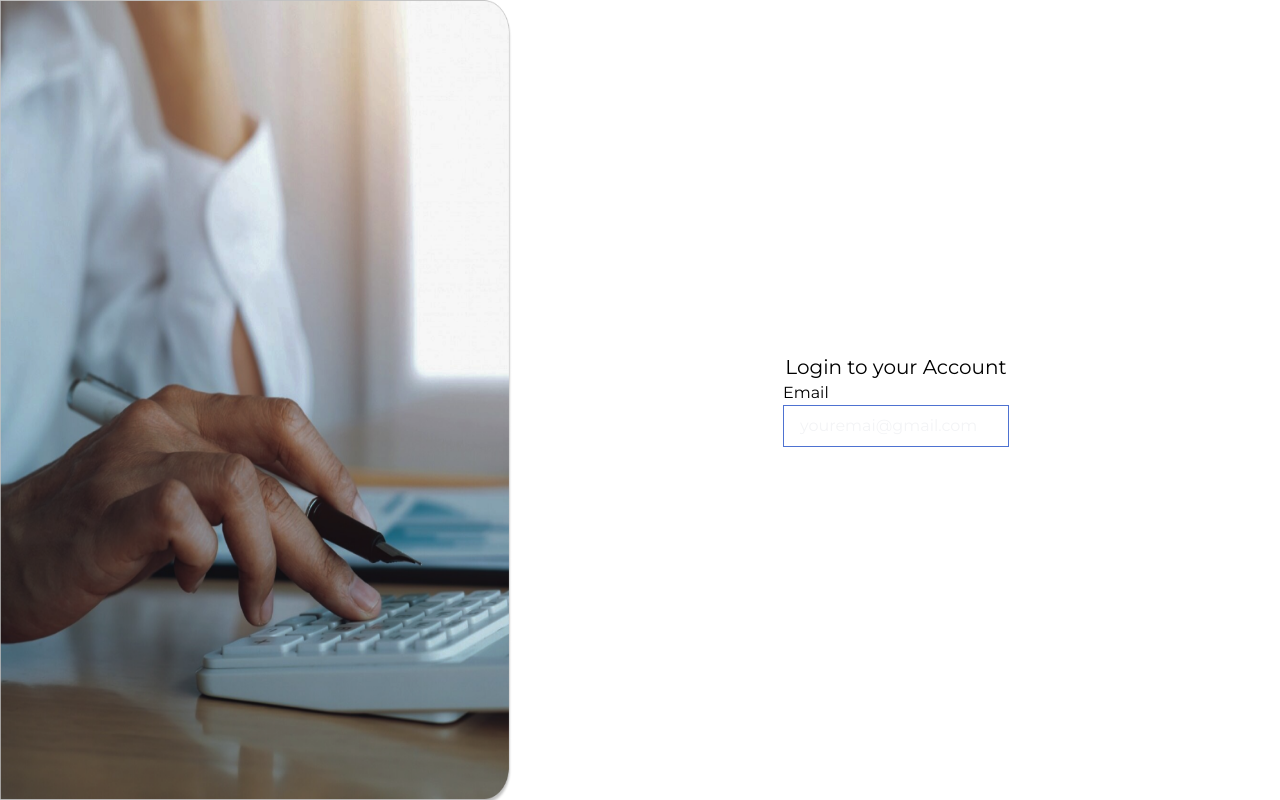
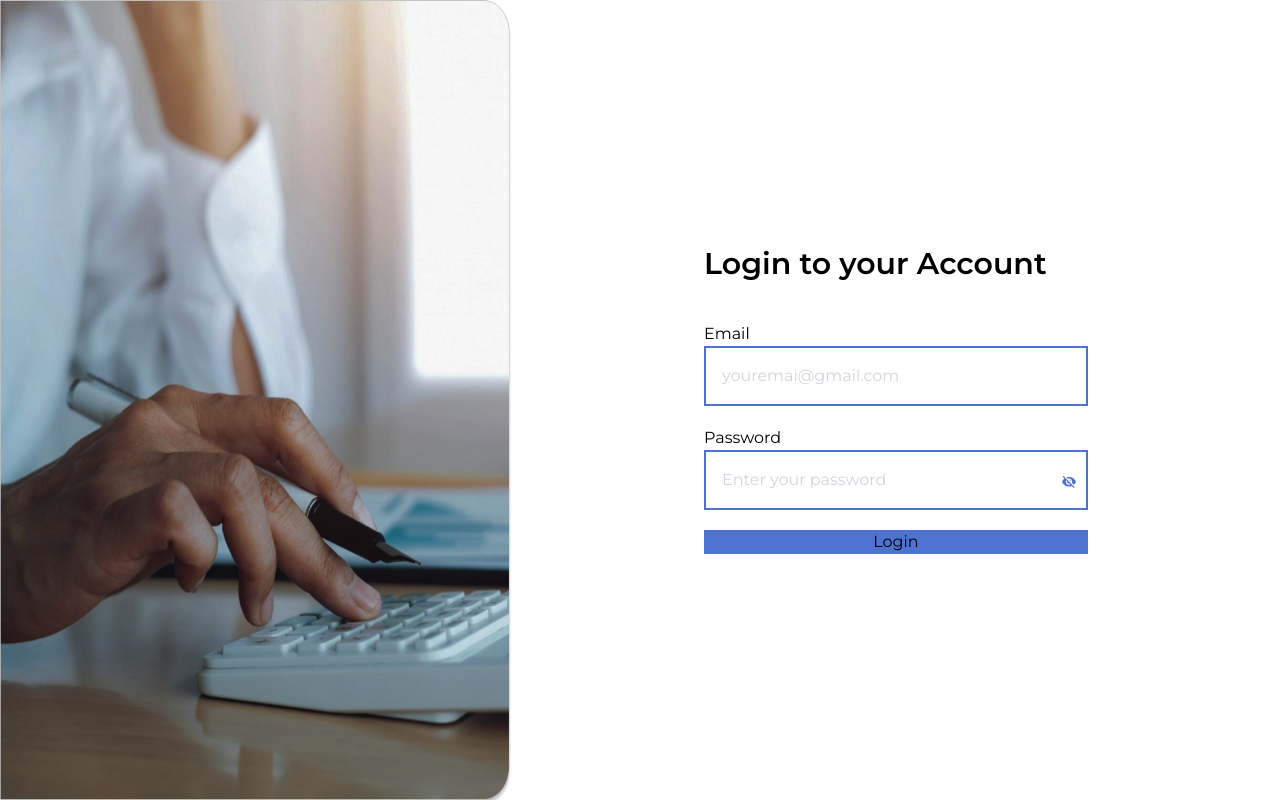
Before and after one commit to matincodes/tax-nigeria, a React (Create React App) app: page /login in a window 1280 px wide. Built offline with nearby package versions, Linux system fonts and the light colour scheme.

Commit message:
adding new files

```diff
--- a/public/index.html
+++ b/public/index.html
@@ -17,7 +17,7 @@
     <link rel="manifest" href="%PUBLIC_URL%/manifest.json" />
     <link rel="preconnect" href="https://fonts.googleapis.com">
     <link rel="preconnect" href="https://fonts.gstatic.com" crossorigin>
-    <link href="https://fonts.googleapis.com/css2?family=Manrope:wght@200..800&family=Montserrat:ital,wght@0,100..900;1,100..900&display=swap" rel="stylesheet">
+    <link href="https://fonts.googleapis.com/css2?family=Manrope:wght@200..800&family=Montserrat:ital,wght@0,100..900;1,100..900&family=Poppins:ital,wght@0,100;0,200;0,300;0,400;0,500;0,600;0,700;0,800;0,900;1,100;1,200;1,300;1,400;1,500;1,600;1,700;1,800;1,900&display=swap" rel="stylesheet">
     <!--
       Notice the use of %PUBLIC_URL% in the tags above.
       It will be replaced with the URL of the `public` folder during the build.
--- a/src/components/dashboard/dashboard.jsx
+++ b/src/components/dashboard/dashboard.jsx
@@ -1,6 +1,5 @@
 import { Route, Routes } from "react-router-dom";
 import DashNav from "../../routes/dashnav/dashnav";
-
 
 const Dashboard = () => {
     return (
--- a/src/routes/dashnav/dashnav.jsx
+++ b/src/routes/dashnav/dashnav.jsx
@@ -31,6 +31,17 @@ const DashNav = () => {
                             ))
                         }
                     </ul>
+                    <ul>
+                        {
+                            navData.slice(-2).map((index, items) =>(
+                                <li key={index}>
+                                    <Link>
+
+                                    </Link>
+                                </li>
+                            ))
+                        }
+                    </ul>
                 </div>
             </div>
             <Outlet/>
--- a/src/routes/login/login.jsx
+++ b/src/routes/login/login.jsx
@@ -1,18 +1,48 @@
-import LoginBG from "../../assets/img/login-bg.png"
+import { useState } from "react";
+import LoginBG from "../../assets/img/login-bg.png";
+import EyeClose from "../../assets/img/invisible.svg";
 
 const Login = () => {
+    const [showPassword, setShowPassword] = useState(false);
+    const [email, setEmail] = useState("");
+    const [password, setPassword] = useState("");
+    const [loading, setLoading] = useState(false);
+
+
+    const togglePasswordVisibility = () => {
+        setShowPassword(!showPassword)
+    }
+
+
     return (
         <div className="flex">
             <div className="w-[40%] h-screen">
                 <img className="object-fill w-full h-full" src={LoginBG} alt="Login Background" />
             </div>
             <div className="w-[60%] flex flex-col justify-center items-center">
-                <h2 className="text-xl font-montserrat font-semi">Login to your Account</h2>
-                <form className="">
+                <h2 className="text-3xl font-montserrat font-semibold mb-10 w-[50%]">Login to your Account</h2>
+                <form className="w-[50%]">
                     <div className="flex flex-col">
                         <label>Email</label>
-                        <input type="text" placeholder="youremai@gmail.com" className="border border-tax-blue py-2 px-4 placeholder:text-gray-100"/>
+                        <input
+                         type="text"
+                         placeholder="youremai@gmail.com"
+                         className="border-2 border-tax-blue py-4 px-4 outline-none placeholder:text-gray-300"/>
                     </div>
+                    <div className="flex flex-col mt-5 relative">
+                        <label>Password</label>
+                        <input
+                         type={showPassword ? "text" : "password"}
+                         placeholder="Enter your password"
+                         className="border-2 border-tax-blue py-4 px-4 outline-none placeholder:text-gray-300"/>
+                        <span className="absolute right-3 top-1/2 translate-y-1/2 cursor-pointer"
+                         onClick={togglePasswordVisibility}>
+                            <img src={EyeClose} alt="Eye Close" />
+                        </span>
+                    </div>
+                    <button disabled={loading} className="mt-5 bg-tax-blue w-full">
+                        Login
+                    </button>
                 </form>
             </div>
         </div>
```
Also changed, not shown: src/assets/img/invisible.svg (added).
